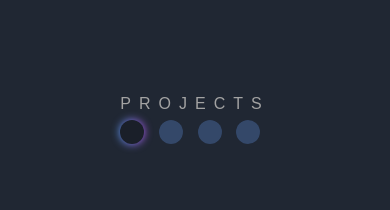
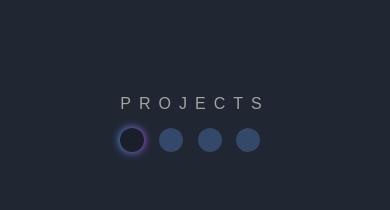
Before and after one commit to Pierce-44/portfolio, a Next.js app: page / in a window 390 px wide. Shown: the part 2340-2550 px from the top of the page. Built offline with nearby package versions, Linux system fonts and the light colour scheme.

Commit message:
mobile layout

```diff
--- a/components/ProjectsPage.tsx
+++ b/components/ProjectsPage.tsx
@@ -37,7 +37,7 @@
           <p className="pt-2 tracking-[8px] sm:pr-10 text-[#a3a3a3]">
             PROJECTS
           </p>
-          <div className="flex w-[140px] justify-between items-center mt-1 sm:mt-3">
+          <div className="flex w-[140px] justify-between items-center mt-3">
             <button
               className={`${
                 one ? 'bg-[#1a1f29]' : 'bg-[#344869]'
```
